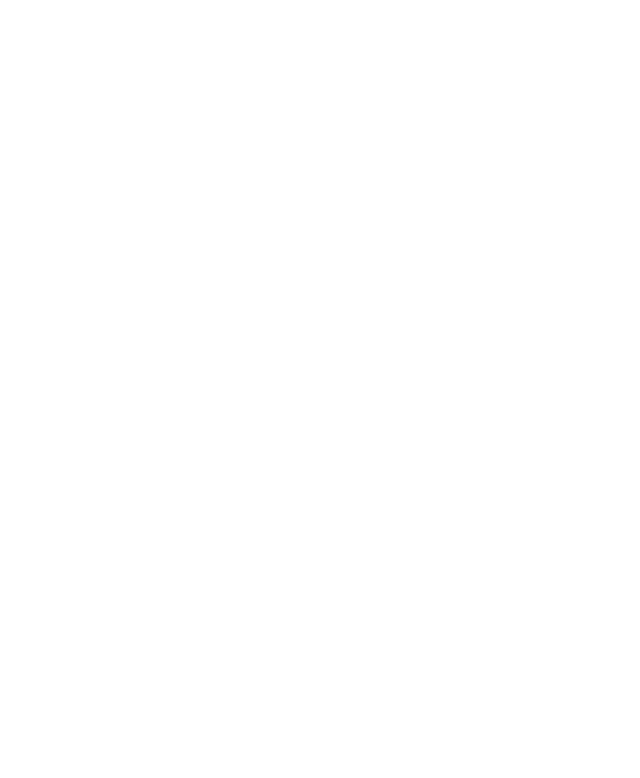
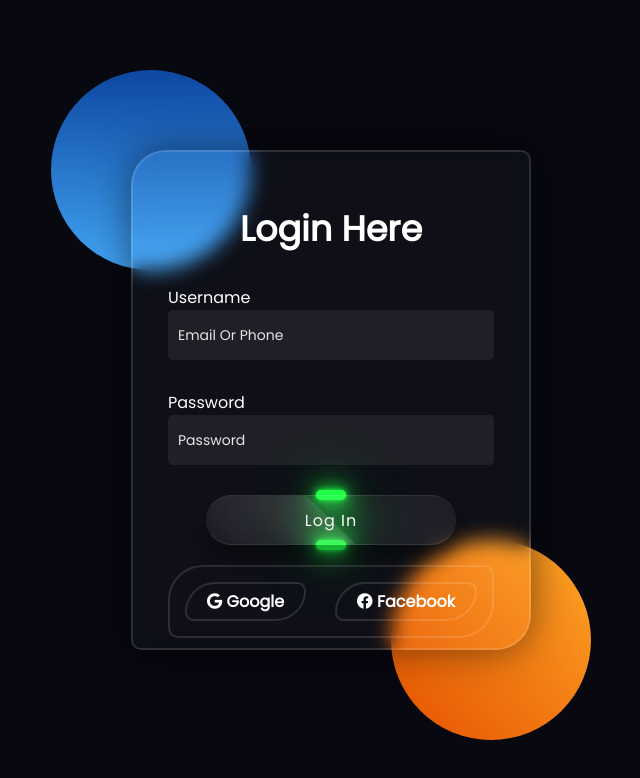
Before and after one commit to hzabbas/Glassmorphism-Login-Form, a plain HTML site: page index.html in a window 1280 px wide. Shown: the whole page, without its empty margins (309-949 px from the left). Drawn offline with Linux system fonts and the light colour scheme.

Commit message:
Add Html , Css File

```diff
--- a/index.html
+++ b/index.html
@@ -4,9 +4,34 @@
     <meta charset="UTF-8">
     <meta name="viewport" content="width=device-width, initial-scale=1.0">
     <link rel="stylesheet" href="style.css">
+    <link rel="stylesheet" href="https://cdnjs.cloudflare.com/ajax/libs/font-awesome/5.15.4/css/all.min.css">
+    <link rel="preconnect" href="https://fonts.googleapis.com">
+    <link rel="preconnect" href="https://fonts.gstatic.com" crossorigin>
+    <link href="https://fonts.googleapis.com/css2?family=Poppins&display=swap" rel="stylesheet">
     <title>Document</title>
 </head>
 <body>
-
+    <div class="wrapper">
+        <div class="shape shape__one"></div>
+        <div class="shape shape__two"></div>
+        <form action="#" class="form">
+            <h1 class="form__title">Login Here</h1>
+            <div class="form__input-wrapper">
+                <label for="username" class="form__lable" >Username</label>
+                <input type="text" class="form__input" id="username" placeholder="Email Or Phone">
+            </div>
+            <div class="form__input-wrapper">
+                <label for="password" class="form__lable">Password</label>
+                <input type="text" class="form__input" id="password" placeholder="Password">
+            </div>
+            <div class="btn__login">
+                <div class="btn"><a href="#">Log In</a></div>
+            </div>
+            <div class="social">
+                <div class="go"><i class="fab fa-google"></i>  Google</div>
+                <div class="fb"><i class="fab fa-facebook"></i>  Facebook</div>
+            </div>
+        </form>
+    </div>
 </body>
 </html>
--- a/style.css
+++ b/style.css
@@ -0,0 +1,205 @@
+html {
+    box-sizing: border-box;
+}
+* ,
+*::before ,
+*::after {
+    box-sizing: inherit;
+    margin: 0px;
+}
+input, button{
+    font-family: inherit;
+    border: none;
+    outline: none;
+}
+body{
+    font-family: 'Poppins';
+    background-color: #070810;
+    display: flex;
+    justify-content: center;
+    align-items: center;
+    height: 100vh;
+}
+.shape{
+    width: 200px;
+    height: 200px;
+    border-radius: 100%;
+    position: absolute;
+    z-index: -1;
+}
+.shape__one{
+    background: linear-gradient(#0D47A1, #42A5F5);
+    top: -80px;
+    left: -80px;
+}
+.shape__two{
+    background: linear-gradient(45deg, #E65100, #FFA726);
+    bottom: -90px;
+    right: -60px;
+}
+.wrapper {
+    width: 400px;
+    height: 500px;
+    position: relative;
+}
+form {
+    width: 100%;
+    height: 100%;
+    background-color: rgba(255, 255, 255, 0.03);
+    padding: 50px 35px 35px 35px;
+    color: #fff;
+    border: 2px solid rgba(255,255,255,0.13);
+    border-radius: 35px 10px;
+    box-shadow: 0 0 40px rgba(0,0,0,0.5);
+    backdrop-filter: blur(10px);
+}
+.form__title {
+    text-align: center;
+    font-size: 35px;
+    margin-bottom: 30px;
+}
+.form__input-wrapper{
+    margin-bottom: 30px;
+}
+.form__lable{
+    font-size: 16px;
+}
+.form__input{
+    display: block;
+    border-radius: 5px;
+    font-size: 14px;
+    width: 100%;
+    background-color: rgba(255,255,255,0.07);
+    height: 50px;
+    padding: 0px 10px;
+    color: #fff;
+}
+.form__input::placeholder {
+    color: #e5e5e5;
+}
+.btn__login {
+
+	width: 100%;
+    margin-bottom: 20px;
+	display: flex;
+    justify-content: center;
+
+}
+.btn__login .btn {
+	position: relative;
+	top: 0;
+	left: 0;
+	width: 250px;
+	height: 50px;
+	margin: 0;
+	display: flex;
+	justify-content: center;
+	align-items: center;
+}
+.btn__login .btn a {
+	position: absolute;
+	top: 0;
+	left: 0;
+	width: 100%;
+	height: 100%;
+	display: flex;
+	justify-content: center;
+	align-items: center;
+	background: rgba(255, 255, 255, 0.05);
+	box-shadow: 0 15px 15px rgba(0, 0, 0, 0.3);
+	border-bottom: 1px solid rgba(255, 255, 255, 0.1);
+	border-top: 1px solid rgba(255, 255, 255, 0.1);
+	border-radius: 30px;
+	padding: 10px;
+	letter-spacing: 1px;
+	text-decoration: none;
+	overflow: hidden;
+	color: #fff;
+	font-weight: 400px;
+	z-index: 1;
+	transition: 0.5s;
+	backdrop-filter: blur(15px);
+}
+.btn__login .btn:hover a {
+	letter-spacing: 3px;
+    font-weight: bold;
+}
+.btn__login .btn a::before {
+	content: "";
+	position: absolute;
+	top: 0;
+	left: 0;
+	width: 50%;
+	height: 100%;
+	background: linear-gradient(to left, rgba(206, 202, 202, 0.15), transparent);
+	transform: skewX(45deg) translate(0);
+	transition: 0.5s;
+	filter: blur(0px);
+}
+.btn__login .btn:hover a::before {
+	transform: skewX(45deg) translate(200px);
+}
+.btn__login .btn::before {
+	content: "";
+	position: absolute;
+	left: 50%;
+	transform: translatex(-50%);
+	bottom: -5px;
+	width: 30px;
+	height: 10px;
+	background: #f00;
+	border-radius: 10px;
+	transition: 0.5s;
+	transition-delay: 0.5;
+}
+.btn__login .btn:hover::before /*lightup button*/ {
+	bottom: 0;
+	height: 50%;
+	width: 80%;
+	border-radius: 30px;
+}
+
+.btn__login .btn::after {
+	content: "";
+	position: absolute;
+	left: 50%;
+	transform: translatex(-50%);
+	top: -5px;
+	width: 30px;
+	height: 10px;
+	background: #f00;
+	border-radius: 10px;
+	transition: 0.5s;
+	transition-delay: 0.5;
+}
+.btn__login .btn:hover::after /*lightup button*/ {
+	top: 0;
+	height: 50%;
+	width: 80%;
+	border-radius: 30px;
+}
+.btn__login .btn:nth-child(1)::before, /*chnage 1*/
+.btn__login .btn:nth-child(1)::after {
+    background: #1eff45;
+	box-shadow: 0 0 5px #1eff45, 0 0 15px #1eff45, 0 0 30px #1eff45,
+		0 0 60px #1eff45;
+}
+.social {
+    display: flex;
+    justify-content: space-between;
+    border-radius: 35px 10px;
+    border: 2px solid rgba(255,255,255,0.13);
+    width: 100%;
+    padding: 15px 15px;
+}
+.go , .fb {
+    font-size: 1rem;
+    border: 2px solid rgba(255,255,255,0.13);
+    border-radius: 35px 10px;
+    padding: 5px 20px;
+    font-weight: bold;
+}
+.go:hover , .fb:hover{
+    cursor: pointer;
+    color: #f00;
+}
```
